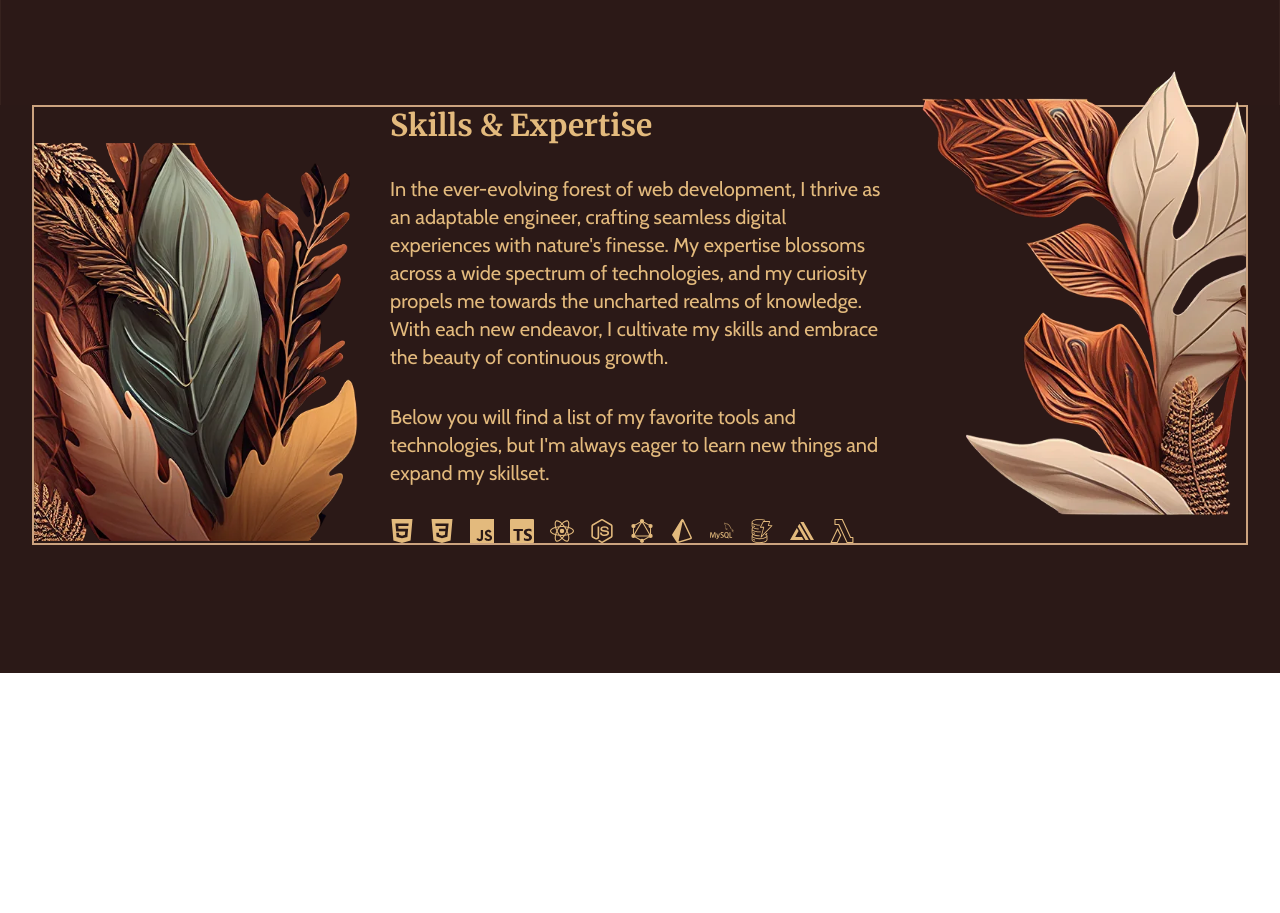
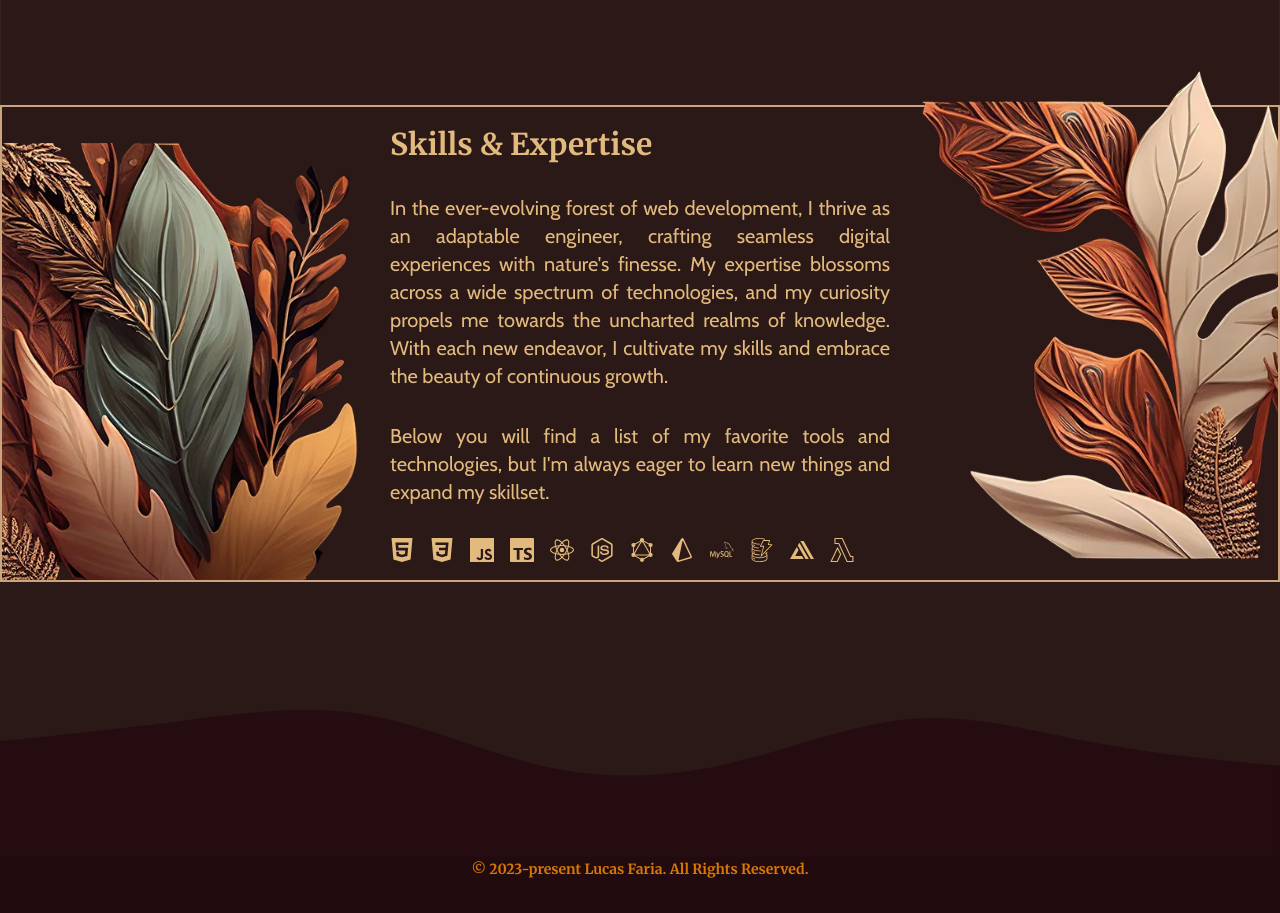
Before and after one commit to lucasheriques/hut, a Next.js app: page / in a window 1280 px wide. Shown: the part 2484-3397 px from the top of the page. Before the commit the page ends 3157 px from the top, so only its background shows below. Built offline with nearby package versions, Linux system fonts and the light colour scheme.

Commit message:
Adding footer

```diff
--- a/app/page.tsx
+++ b/app/page.tsx
@@ -1,4 +1,5 @@
 import AboutTheHut from "@/components/home/about-the-hut"
+import Footer from "@/components/home/footer"
 import Hero from "@/components/home/hero"
 import LatestArticles from "@/components/home/latest-articles"
 import Skills from "@/components/home/skills"
@@ -10,6 +11,7 @@ export default function IndexPage() {
       <LatestArticles />
       <AboutTheHut />
       <Skills />
+      <Footer />
     </>
   )
 }
--- /dev/null
+++ b/components/home/footer.tsx
@@ -0,0 +1,16 @@
+import Image from "next/image"
+import articlesWave from "public/articles-wave.svg"
+
+function Footer() {
+  return (
+    <div className="bg-footerBgColor">
+      <footer className="pb-8 text-center">
+        <span className="text-center font-serif text-sm font-bold text-amber-600">
+          © 2023-present Lucas Faria. All Rights Reserved.
+        </span>
+      </footer>
+    </div>
+  )
+}
+
+export default Footer
--- a/components/home/skills.tsx
+++ b/components/home/skills.tsx
@@ -2,6 +2,7 @@ import { ReactNode } from "react"
 import Image from "next/image"
 import firstImagehq from "public/skills/skills-1-light-hq.webp"
 import secondImagehq from "public/skills/skills-2-light-hq.webp"
+import wave from "public/skills/wave.svg"
 import {
   SiAmazondynamodb,
   SiAwsamplify,
@@ -44,16 +45,15 @@ function SkillsWithTooltips({ icon, name }: SkillsWithTooltipsProps) {
 
 function Skills() {
   return (
-    <div className="bg-brown px-8 pb-32 text-aboutTextColor">
+    <div className="bg-brown text-aboutTextColor">
       <section className="container flex border-aboutBorderColor px-0 lg:border-2">
         <div className="mt-9 hidden w-full lg:block">
           <Image src={firstImagehq} height={550} alt="bunch of leaves" />
         </div>
-        <div className="flex flex-1 flex-col justify-center space-y-8 md:mx-8 lg:flex xl:min-w-[500px] xl:text-xl">
+        <div className="flex flex-1 flex-col justify-center space-y-8 text-justify md:mx-8 lg:flex xl:min-w-[500px] xl:text-xl">
           <h2 className="font-serif text-3xl font-bold">Skills & Expertise</h2>
           <p>
-            {`
-          In the ever-evolving forest of web development, I thrive as an adaptable engineer, crafting seamless digital experiences with nature's finesse.
+            {`In the ever-evolving forest of web development, I thrive as an adaptable engineer, crafting seamless digital experiences with nature's finesse.
           My expertise blossoms across a wide spectrum of technologies, and my curiosity propels me towards the uncharted realms of knowledge.
           With each new endeavor, I cultivate my skills and embrace the beauty of continuous growth.`}
           </p>
@@ -104,6 +104,9 @@ function Skills() {
           <Image src={secondImagehq} className="w-full" alt="bunch of leaves" />
         </div>
       </section>
+      <div className="pointer-events-none w-full select-none pt-32">
+        <Image src={wave} alt="wave" className="w-full" />
+      </div>
     </div>
   )
 }
--- a/styles/globals.css
+++ b/styles/globals.css
@@ -42,6 +42,7 @@
     --brown: 6 31% 13%;
     --about-border-color: 28 43% 65%;
     --about-text-color: 36 64% 69%;
+    --footer-bg-color: 350 50% 9%;
   }
 
   .dark {
--- a/tailwind.config.js
+++ b/tailwind.config.js
@@ -19,6 +19,7 @@ module.exports = {
         lightBrown: "hsl(var(--light-brown))",
         aboutBorderColor: "hsl(var(--about-border-color))",
         aboutTextColor: "hsl(var(--about-text-color))",
+        footerBgColor: "hsl(var(--footer-bg-color))",
         brown: "hsl(var(--brown))",
         border: "hsl(var(--border))",
         input: "hsl(var(--input))",
```
Also changed, not shown: public/skills/wave.svg (added).
